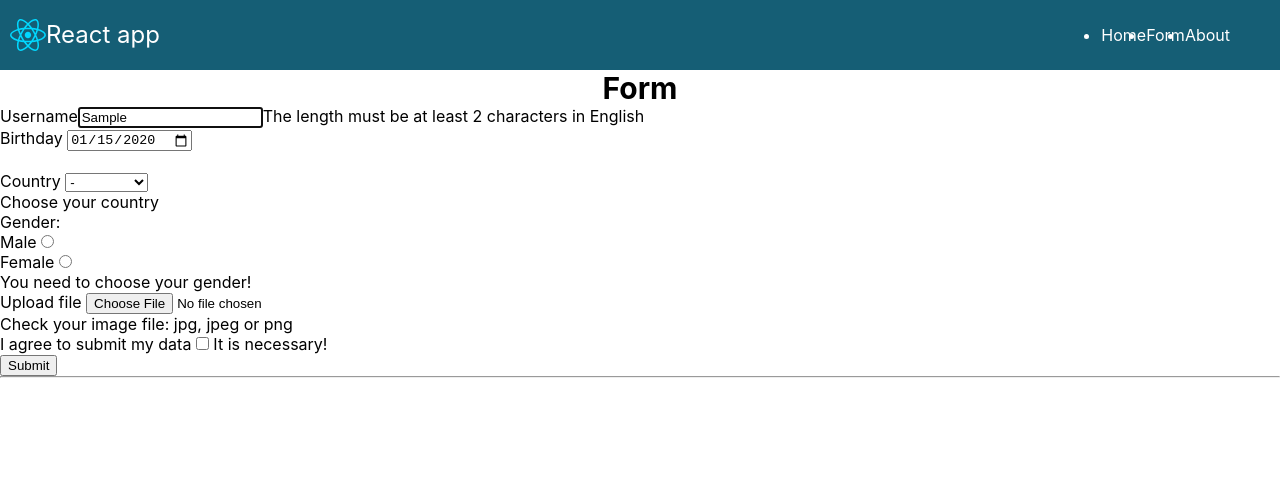
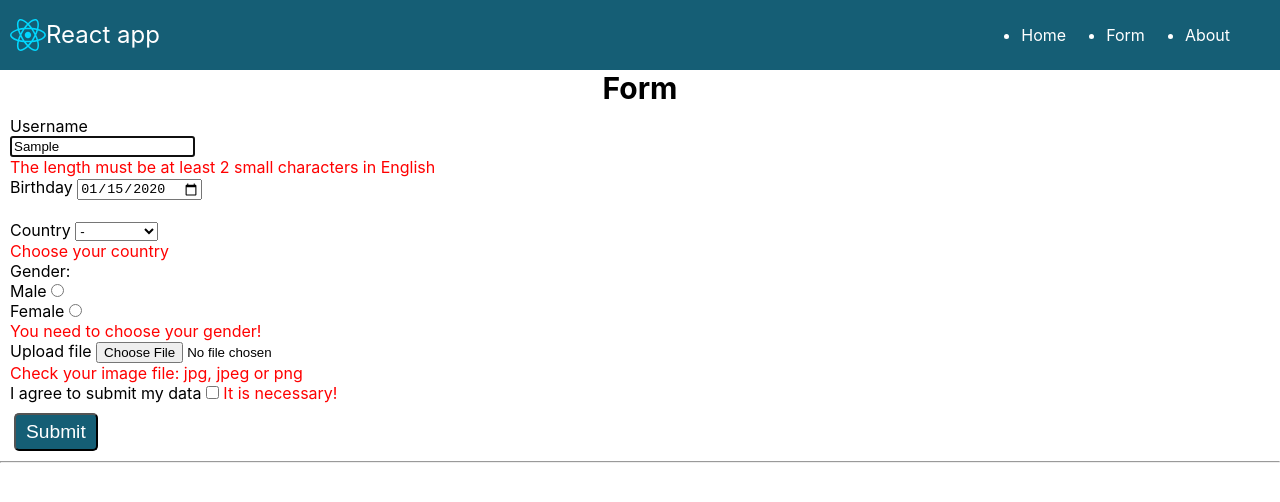
Before and after one commit to KarinaKold/react-rss, a React (Vite) app in the folder react-rss/: page /form in a window 1280 px wide. Both pictures are taken after typing "Sample", "2020-01-15" into the empty fields and a click on the button "Submit". Shown: the top 502 px of the page. Built offline with nearby package versions, Linux system fonts and the light colour scheme.

Commit message:
feat: update configs & add tests

```diff
--- a/react-rss/index.html
+++ b/react-rss/index.html
@@ -7,7 +7,7 @@
     <title>React app</title>
   </head>
   <body>
-    <div id="root"><!--ssr-outlet--></div>
-    <script type="module" src="/src/main.tsx"></script>
+    <div id="root"><!--ssr-inject--></div>
+    <script type="module" src="./src/main.tsx"></script>
   </body>
 </html>
--- a/react-rss/src/components/Form.tsx
+++ b/react-rss/src/components/Form.tsx
@@ -52,7 +52,7 @@ export const FormModel = () => {
 
   return (
     <>
-      <form onSubmit={handleSubmit(onSubmit)} className="m-4">
+      <form onSubmit={handleSubmit(onSubmit)} className="user-form">
         <label htmlFor="username">Username</label>
         <input
           type="text"
@@ -64,10 +64,12 @@ export const FormModel = () => {
               validate: (value) => validName(value),
             },
           })}
-          className="block min-w-0 flex-auto rounded border border-solid border-neutral-300 bg-transparent bg-clip-padding text-base font-normal text-neutral-700 outline-none transition duration-300 ease-in-out focus:border-primary-600 focus:text-neutral-700 focus:shadow-te-primary focus:outline-none dark:border-neutral-600 dark:text-neutral-200 dark:placeholder:text-neutral-200"
+          className="user-form_username"
         />
         {errors.username && (
-          <span className="text-red-500">The length must be at least 2 characters in English</span>
+          <span className="user-form_error">
+            The length must be at least 2 small characters in English
+          </span>
         )}
         <br />
         <label htmlFor="birthday">Birthday </label>
@@ -79,10 +81,11 @@ export const FormModel = () => {
               validate: (value) => validDate(value),
             },
           })}
+          className="user-form_date"
         />
         <br />
         {errors.birthday && (
-          <span className="text-red-500">Choose date later then 1910, not tomorrow</span>
+          <span className="user-form_error">Choose date later then 1910, not tomorrow</span>
         )}
         <br />
         <label htmlFor="country">Country </label>
@@ -94,6 +97,7 @@ export const FormModel = () => {
               validate: (value) => validCountry(value),
             },
           })}
+          className="user-form_country"
         >
           <option value="">-</option>
           <option value="Narnia">Narnia</option>
@@ -101,7 +105,7 @@ export const FormModel = () => {
           <option value="Neverland">Neverland</option>
         </select>
         <br />
-        {errors.country && <span className="text-red-500">Choose your country</span>}
+        {errors.country && <span className="user-form_error">Choose your country</span>}
         <br />
         <div>
           <p>Gender:</p>
@@ -129,7 +133,7 @@ export const FormModel = () => {
             })}
           />
         </div>
-        {errors.gender && <span className="text-red-500">You need to choose your gender!</span>}
+        {errors.gender && <span className="user-form_error">You need to choose your gender!</span>}
         <br />
         <label>Upload file </label>
         <input
@@ -141,10 +145,11 @@ export const FormModel = () => {
               validate: (value) => validFile(value[0].name),
             },
           })}
+          className="user-form_file"
         />
         <br />
         {errors.file && (
-          <span className="text-red-500">Check your image file: jpg, jpeg or png</span>
+          <span className="user-form_error">Check your image file: jpg, jpeg or png</span>
         )}
         <br />
         <label>I agree to submit my data </label>
@@ -157,12 +162,9 @@ export const FormModel = () => {
             },
           })}
         />
-        {errors.agreement && <span className="text-red-500"> It is necessary!</span>}
+        {errors.agreement && <span className="user-form_error"> It is necessary!</span>}
         <br />
-        <button
-          type="submit"
-          className="block min-w-0 my-2 py-1 px-2 flex-auto rounded border border-solid hover:bg-cyan-500 hover:text-gray-200"
-        >
+        <button type="submit" className="user-form_submit">
           Submit
         </button>
       </form>
--- a/react-rss/src/components/FormCardItem.tsx
+++ b/react-rss/src/components/FormCardItem.tsx
@@ -3,7 +3,7 @@ import { IUser } from './Form';
 
 export const FormCard = ({ username, birthday, country, gender, file }: IUser) => {
   return (
-    <div className="max-w-sm rounded overflow-hidden shadow-lg m-4">
+    <div className="form-card">
       <div>
         <b>Username: </b> {username}
       </div>
--- a/react-rss/src/components/InputSearch.tsx
+++ b/react-rss/src/components/InputSearch.tsx
@@ -17,7 +17,7 @@ export const Search = () => {
   };
 
   return (
-    <form onSubmit={handleSearchSubmit} data-testid="search-form" className="flex justify-center">
+    <form onSubmit={handleSearchSubmit} data-testid="search-form" className="search-form">
       <div className="mb-3 xl:w-96">
         <div className="relative mb-4 flex w-full flex-wrap items-stretch">
           <input
--- a/react-rss/src/index.css
+++ b/react-rss/src/index.css
@@ -39,6 +39,23 @@ a {
 .header__menu {
     display: flex;
     margin: 0 40px;
+    gap: 40px;
+}
+
+.search-form {
+    display: flex;
+    justify-content: center;
+}
+
+.product-container {
+    justify-content: center;
+}
+
+.product-content {
+    justify-items: center;
+    display: grid;
+    grid-template-columns: 3;
+    gap: 2em;
 }
 
 .product-modal {
@@ -81,3 +98,37 @@ a {
     background-color: rgb(255, 255, 255);
     padding: 5px;
 }
+
+.user-form {
+    margin: 10px;
+}
+
+.user-form_username {
+    display: block;
+    flex: auto;
+}
+
+.user-form_error {
+    color: red;
+}
+
+.user-form_submit {
+    display: block;
+    margin: 10px 4px;
+    padding: 6px 10px;
+    flex: auto;
+    border-radius: 5px;
+    background-color: rgb(21 94 117);
+    color: white;
+    cursor: pointer;
+    font-size: larger;
+}
+
+.user-form_submit:hover {
+    background-color: rgb(32, 139, 172);
+}
+
+.form-card {
+    overflow: hidden;
+    margin: 5px 10px;
+}
--- a/react-rss/src/pages/HomePage.tsx
+++ b/react-rss/src/pages/HomePage.tsx
@@ -13,18 +13,16 @@ export default function Home() {
   return (
     <>
       <h2>Home</h2>
-      <div className="m-2">
+      <div>
         <Search />
       </div>
       {isLoading ? (
         <Loader />
       ) : (
-        <div className="justify-center">
+        <div className="product-container">
           <>
-            <h2 className="mx-10 text-2xl font-bold leading-7 text-gray-800 sm:truncate sm:text-3xl sm:tracking-tight">
-              Cards
-            </h2>
-            <div className="justify-items-center grid grid-cols-4 gap-3">
+            <h2>Cards</h2>
+            <div className="product-content">
               {products?.length ? (
                 products.map((item: IProduct) => <Card product={item} key={item.id} />)
               ) : (
```
Also changed, not shown: react-rss/cypress.config.ts (added, +18 -0 lines), react-rss/package.json (+28 -23 lines), react-rss/jest.config.json (indentation only), react-rss/jest.setup.ts (line endings or trailing spaces), 2 other files (tests, documents, lock files or other folders).
